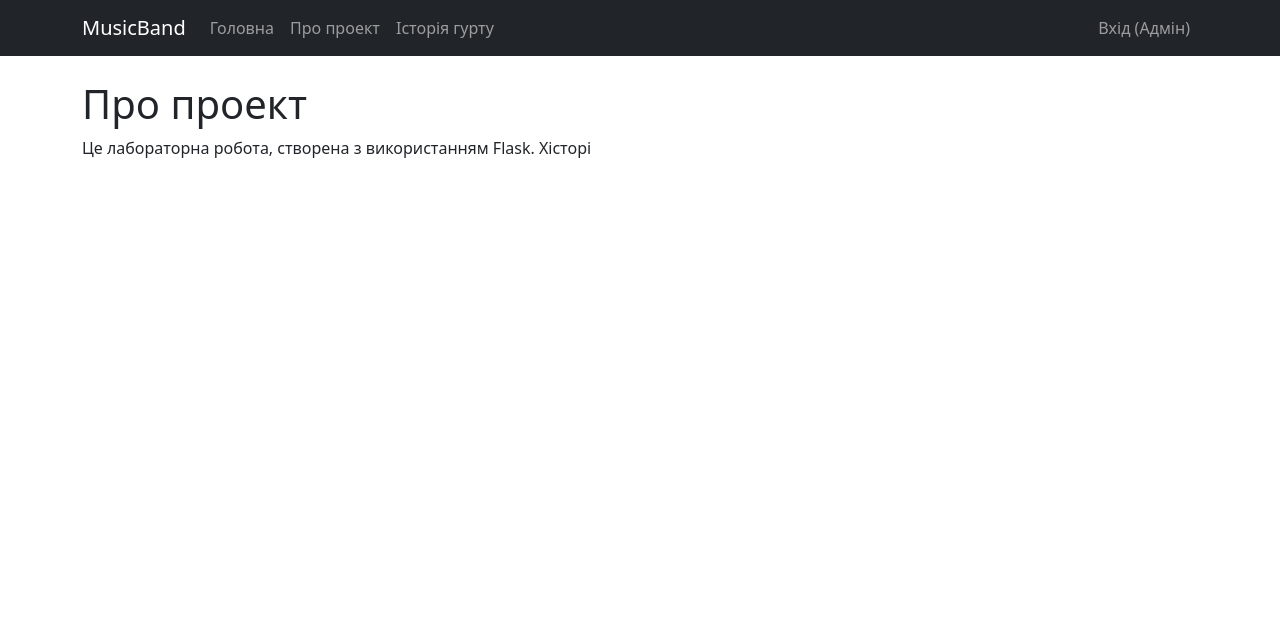
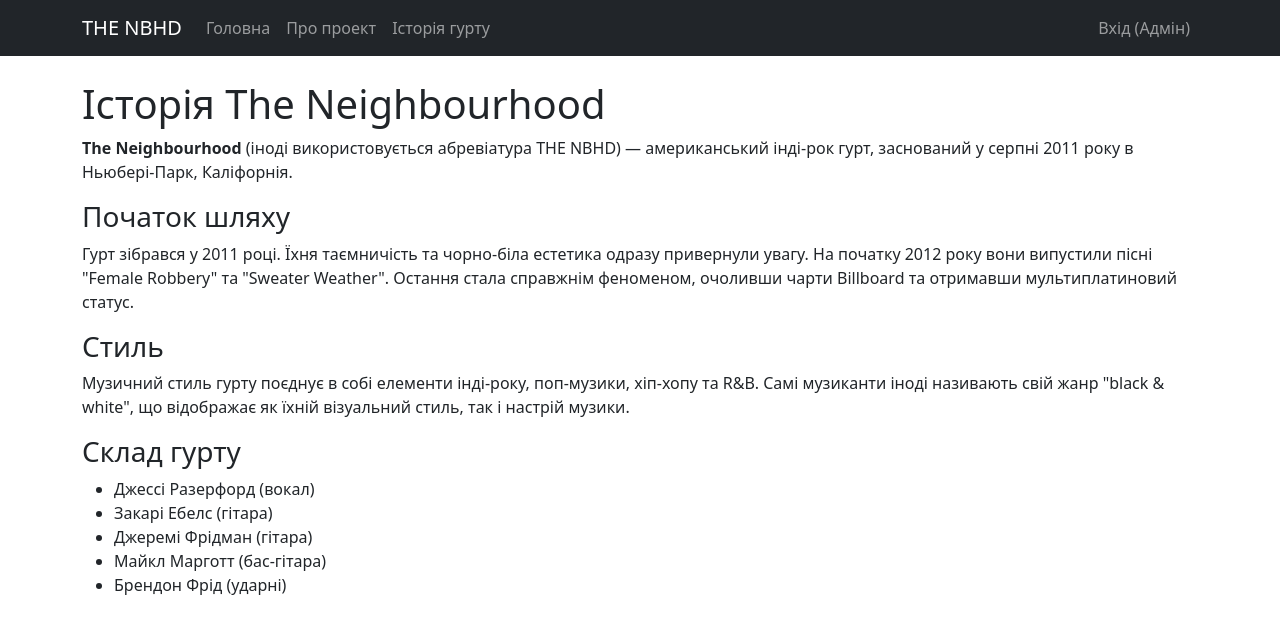
Before and after one commit to Daria-bondareva/lab_11_full, a Flask app: page /history in a window 1280 px wide. Shown: the top 634 px of the page. Run offline with Flask 3, Linux system fonts and the light colour scheme.

Commit message:
Оновлення лого та головної сторінки

```diff
--- a/app/templates/base.html
+++ b/app/templates/base.html
@@ -8,7 +8,7 @@
 <body>
     <nav class="navbar navbar-expand-lg navbar-dark bg-dark">
         <div class="container">
-            <a class="navbar-brand" href="{{ url_for('main.index') }}">MusicBand</a>
+            <a class="navbar-brand" href="{{ url_for('main.index') }}">THE NBHD</a>
             <div class="collapse navbar-collapse">
                 <ul class="navbar-nav me-auto mb-2 mb-lg-0">
                     <li class="nav-item"><a class="nav-link" href="{{ url_for('main.index') }}">Головна</a></li>
--- a/app/templates/history.html
+++ b/app/templates/history.html
@@ -1,6 +1,22 @@
 {% extends "base.html" %}
-{% block title %}Про проект{% endblock %}
+{% block title %}Історія гурту{% endblock %}
 {% block content %}
-    <h1>Про проект</h1>
-    <p>Це лабораторна робота, створена з використанням Flask. Хісторі</p>
+    <h1>Історія The Neighbourhood</h1>
+
+    <p><strong>The Neighbourhood</strong> (іноді використовується абревіатура THE NBHD) — американський інді-рок гурт, заснований у серпні 2011 року в Ньюбері-Парк, Каліфорнія.</p>
+
+    <h3>Початок шляху</h3>
+    <p>Гурт зібрався у 2011 році. Їхня таємничість та чорно-біла естетика одразу привернули увагу. На початку 2012 року вони випустили пісні "Female Robbery" та "Sweater Weather". Остання стала справжнім феноменом, очоливши чарти Billboard та отримавши мультиплатиновий статус.</p>
+
+    <h3>Стиль</h3>
+    <p>Музичний стиль гурту поєднує в собі елементи інді-року, поп-музики, хіп-хопу та R&B. Самі музиканти іноді називають свій жанр "black & white", що відображає як їхній візуальний стиль, так і настрій музики.</p>
+
+    <h3>Склад гурту</h3>
+    <ul>
+        <li>Джессі Разерфорд (вокал)</li>
+        <li>Закарі Ебелс (гітара)</li>
+        <li>Джеремі Фрідман (гітара)</li>
+        <li>Майкл Марготт (бас-гітара)</li>
+        <li>Брендон Фрід (ударні)</li>
+    </ul>
 {% endblock %}
--- a/app/templates/index.html
+++ b/app/templates/index.html
@@ -1,10 +1,10 @@
 {% extends "base.html" %}
 {% block title %}Головна{% endblock %}
 {% block content %}
-    <h1>Вітаємо на сайті нашого гурту!</h1>
-    <p>Це головна сторінка.</p>
+    <h1>Welcome to the Neighbourhood</h1>
+    <p>Атмосферний інді-рок та каліфорнійський нуар</p>
 
-    <h2>Наші Альбоми</h2>
+    <h2>Дискографія</h2>
     <div class="list-group">
     {% for album in albums %}
         <a href="{{ url_for('main.album', album_id=album.id) }}" class="list-group-item list-group-item-action">
```
Also changed, not shown: app/templates/about.html (+6 -2 lines).
